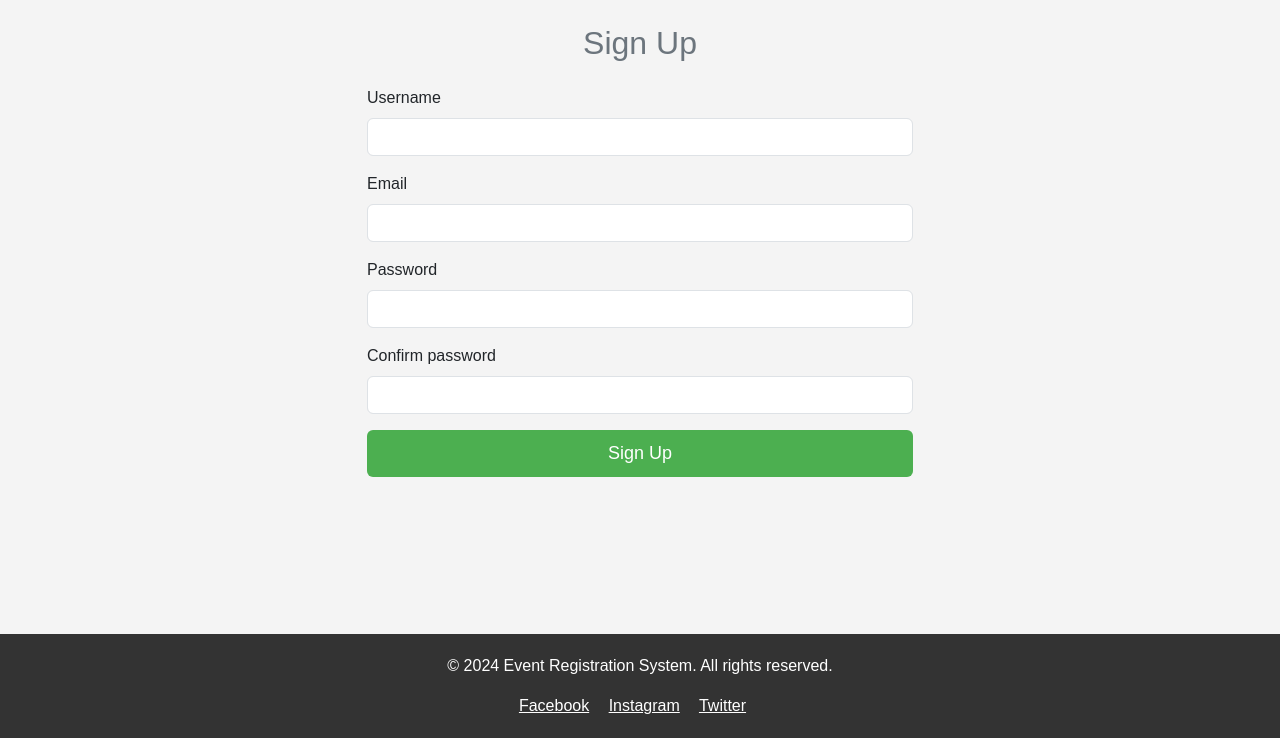
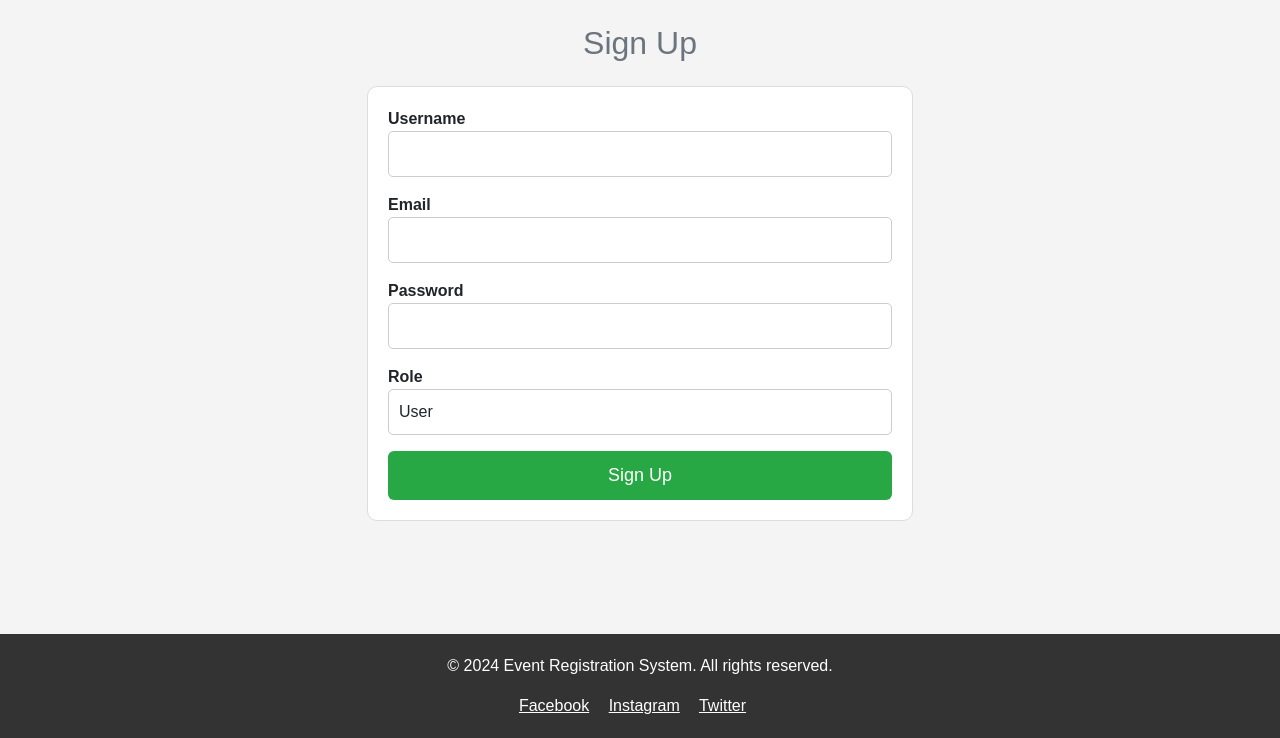
Before and after one commit to stanly08/Eventify, a Python web app: template app/templates/signup.html in a window 1280 px wide. Shown: the part 62-800 px from the top of the page. Run offline with Jinja, Linux system fonts and the light colour scheme; the template is opened without the code that fills it: most values are stand-ins (such as "Sample title", 1, 10 or a date in 2020); form fields are guessed from the names that the template uses.

Commit message:
Update signup.html

```diff
--- a/app/templates/signup.html
+++ b/app/templates/signup.html
@@ -3,28 +3,29 @@
     <h2 class="text-center my-4" style="color: #6C757D;">Sign Up</h2>
     <div class="row justify-content-center">
         <div class="col-md-6">
-            <form method="POST" action="{{ url_for('signup') }}">
-                {{ form.hidden_tag() }}
-                <div class="mb-3">
-                    {{ form.username.label(class="form-label") }}
-                    {{ form.username(class="form-control") }}
+            <form action="{{ url_for('signup') }}" method="POST" style="border: 1px solid #ddd; padding: 20px; border-radius: 10px; background-color: #fff;">
+                <div class="form-group mb-3">
+                    <label for="username" style="font-weight: bold;">Username</label>
+                    <input type="text" class="form-control" id="username" name="username" required style="padding: 10px; border-radius: 5px; border: 1px solid #ccc;">
                 </div>
-                <div class="mb-3">
-                    {{ form.email.label(class="form-label") }}
-                    {{ form.email(class="form-control") }}
+                <div class="form-group mb-3">
+                    <label for="email" style="font-weight: bold;">Email</label>
+                    <input type="email" class="form-control" id="email" name="email" required style="padding: 10px; border-radius: 5px; border: 1px solid #ccc;">
                 </div>
-                <div class="mb-3">
-                    {{ form.password.label(class="form-label") }}
-                    {{ form.password(class="form-control") }}
+                <div class="form-group mb-3">
+                    <label for="password" style="font-weight: bold;">Password</label>
+                    <input type="password" class="form-control" id="password" name="password" required style="padding: 10px; border-radius: 5px; border: 1px solid #ccc;">
                 </div>
-                <div class="mb-3">
-                    {{ form.confirm_password.label(class="form-label") }}
-                    {{ form.confirm_password(class="form-control") }}
+                <div class="form-group mb-3">
+                    <label for="role" style="font-weight: bold;">Role</label>
+                    <select class="form-control" id="role" name="role" required style="padding: 10px; border-radius: 5px; border: 1px solid #ccc;">
+                        <option value="user">User</option>
+                        <option value="admin">Admin</option>
+                    </select>
                 </div>
-                <button type="submit" class="btn w-100"
-                    style="background-color: #4CAF50; color: #fff; border: none; padding: 10px; font-size: 18px; cursor: pointer;"
-                    onmouseover="this.style.backgroundColor='#45A049'"
-                    onmouseout="this.style.backgroundColor='#4CAF50'">
+                <button type="submit" class="btn w-100" style="background-color: #28A745; color: #fff; padding: 10px; font-size: 18px;"
+                    onmouseover="this.style.backgroundColor='#218838'"
+                    onmouseout="this.style.backgroundColor='#28A745'">
                     Sign Up
                 </button>
             </form>
```
